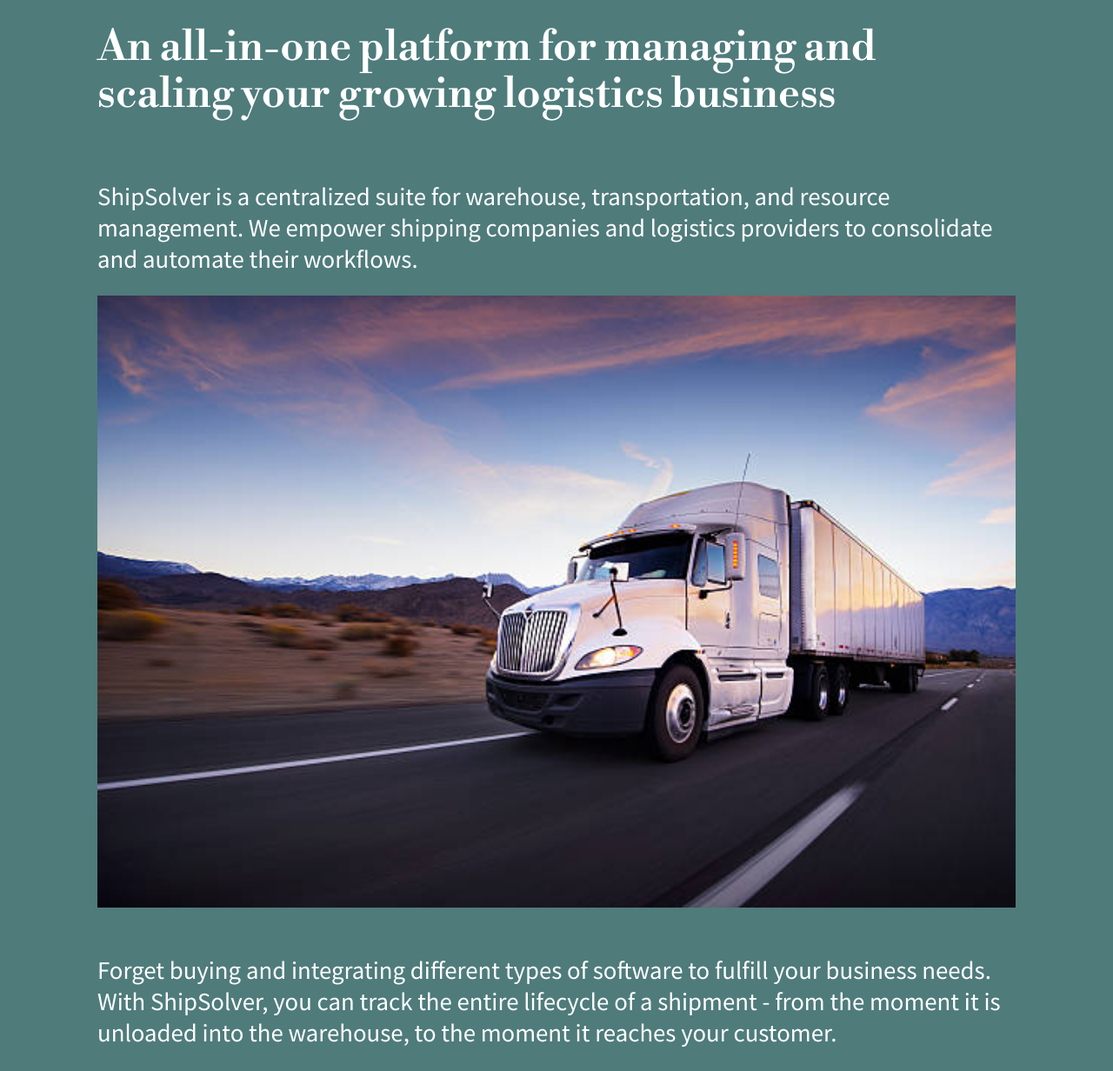
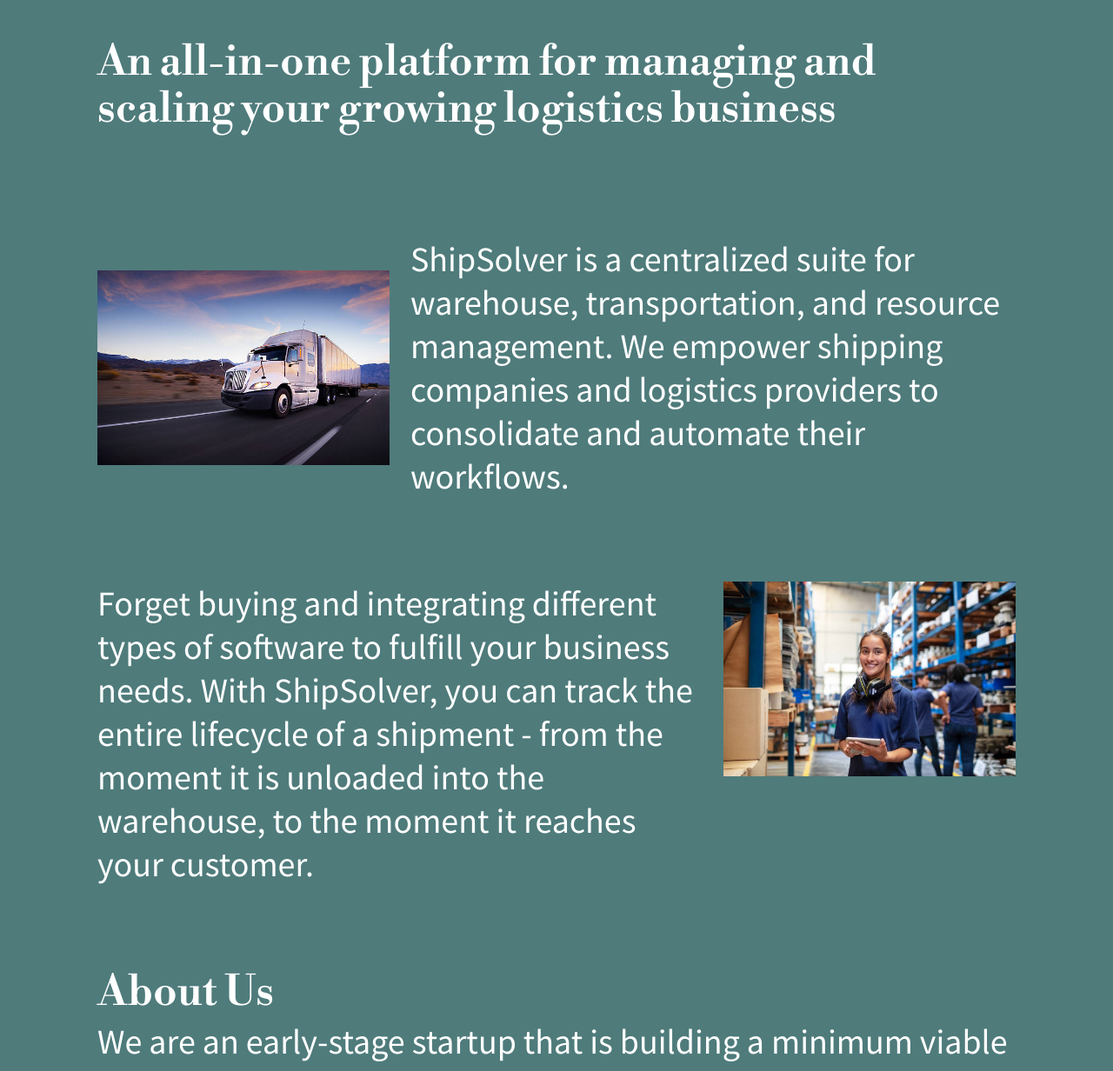
Before and after one commit to shipsolverlogistics/shipsolverlogistics.github.io, a plain HTML site: page index.html in a window 1280 px wide. Shown: the part 79-1311 px from the top of the page at 87% size. Drawn offline with nearby package versions, Linux system fonts and the light colour scheme.

Commit message:
adjust layout

```diff
--- a/css/index.css
+++ b/css/index.css
@@ -11,9 +11,9 @@
   --ss-primary-color: rgb(0, 196, 167);
   --ss-secondary-color: rgb(72, 95, 199);
 
-  --ss-sm-font-size: 1rem;
-  --ss-md-font-size: 1.2rem;
-  --ss-lg-font-size: 1.8rem;
+  --ss-sm-font-size: 1.2rem;
+  --ss-md-font-size: 1.5rem;
+  --ss-lg-font-size: 2.5rem;
   --ss-xl-font-size: 3rem;
 }
 
--- a/index.html
+++ b/index.html
@@ -28,26 +28,51 @@
     <div id="nav-placeholder"></div>
     <div class="container">
       <section class="section">
-        <h1 class="title ss-xl-text ss-fancy-text body-text-color">
+        <h1
+          class="title ss-xl-text ss-fancy-text body-text-color"
+          style="padding-bottom: var(--ss-padding-big)"
+        >
           An all-in-one platform for managing and scaling your growing logistics
           business
         </h1>
-        <br /><br />
-        <p class="subtitle ss-lg-text body-text-color">
-          ShipSolver is a centralized suite for warehouse, transportation, and
-          resource management. We empower shipping companies and logistics
-          providers to consolidate and automate their workflows.
-        </p>
-        <img src="assets/images/truck.png" class="img" />
-        <br /><br /><br />
-        <p class="subtitle ss-lg-text body-text-color">
-          Forget buying and integrating different types of software to fulfill
-          your business needs. With ShipSolver, you can track the entire
-          lifecycle of a shipment - from the moment it is unloaded into the
-          warehouse, to the moment it reaches your customer.
-        </p>
-        <br />
-        <img src="assets/images/woman.png" class="img" />
+      </section>
+      <section class="section">
+        <div class="tile is-ancestor">
+          <div class="tile is-4 is-vertical is-parent">
+            <div class="tile is-child">
+              <img src="assets/images/truck.png" class="img" />
+            </div>
+          </div>
+          <div class="tile is-parent">
+            <div class="tile is-child">
+              <p class="subtitle ss-lg-text body-text-color">
+                ShipSolver is a centralized suite for warehouse, transportation,
+                and resource management. We empower shipping companies and
+                logistics providers to consolidate and automate their workflows.
+              </p>
+            </div>
+          </div>
+        </div>
+      </section>
+      <section class="section">
+        <div class="tile is-ancestor">
+          <div class="tile is-parent">
+            <div class="tile is-child">
+              <p class="subtitle ss-lg-text body-text-color">
+                Forget buying and integrating different types of software to
+                fulfill your business needs. With ShipSolver, you can track the
+                entire lifecycle of a shipment - from the moment it is unloaded
+                into the warehouse, to the moment it reaches your customer.
+              </p>
+            </div>
+          </div>
+
+          <div class="tile is-4 is-vertical is-parent">
+            <div class="tile is-child">
+              <img src="assets/images/woman.png" />
+            </div>
+          </div>
+        </div>
       </section>
       <section class="section">
         <h1 class="title ss-xl-text ss-fancy-text body-text-color">About Us</h1>
```
